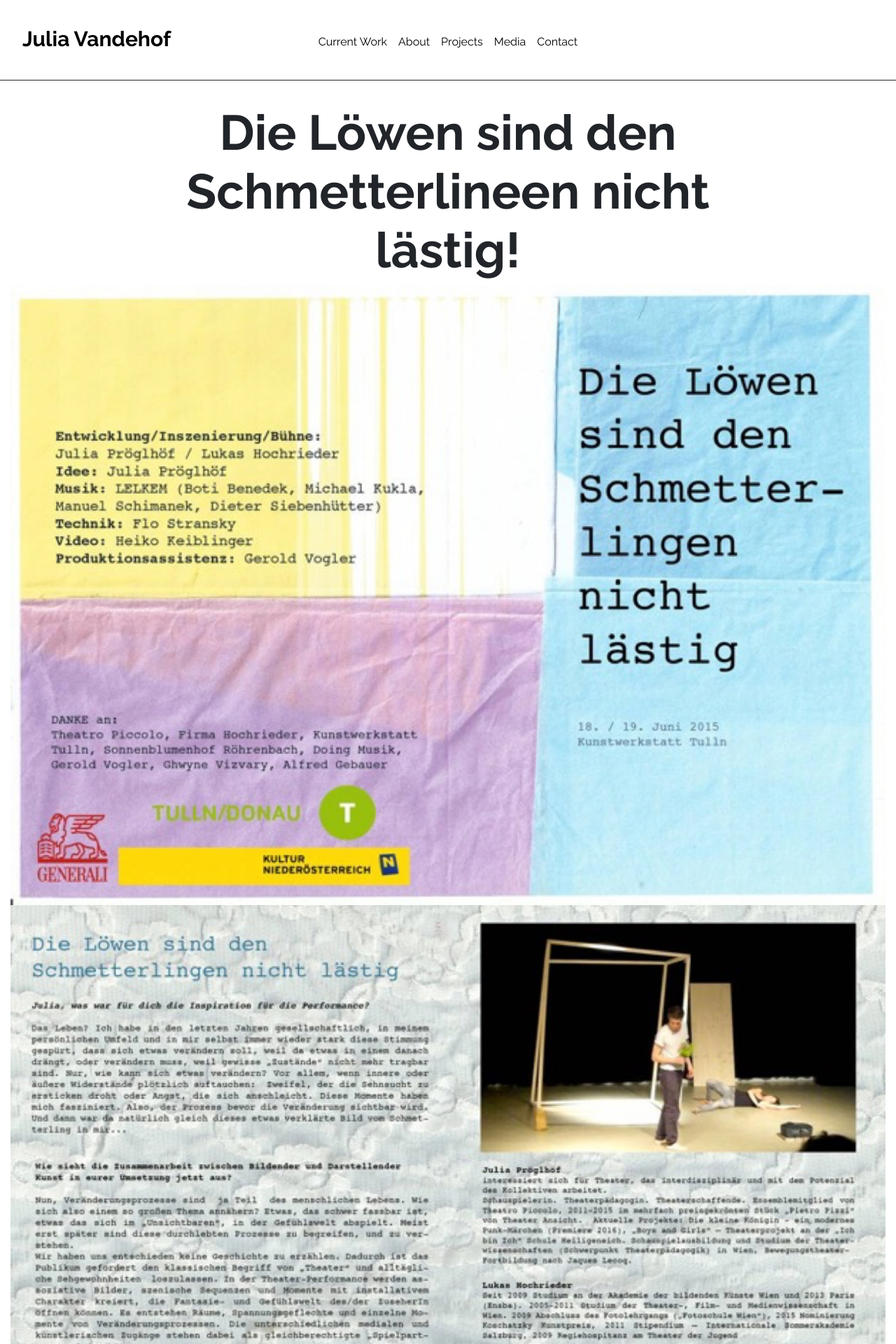
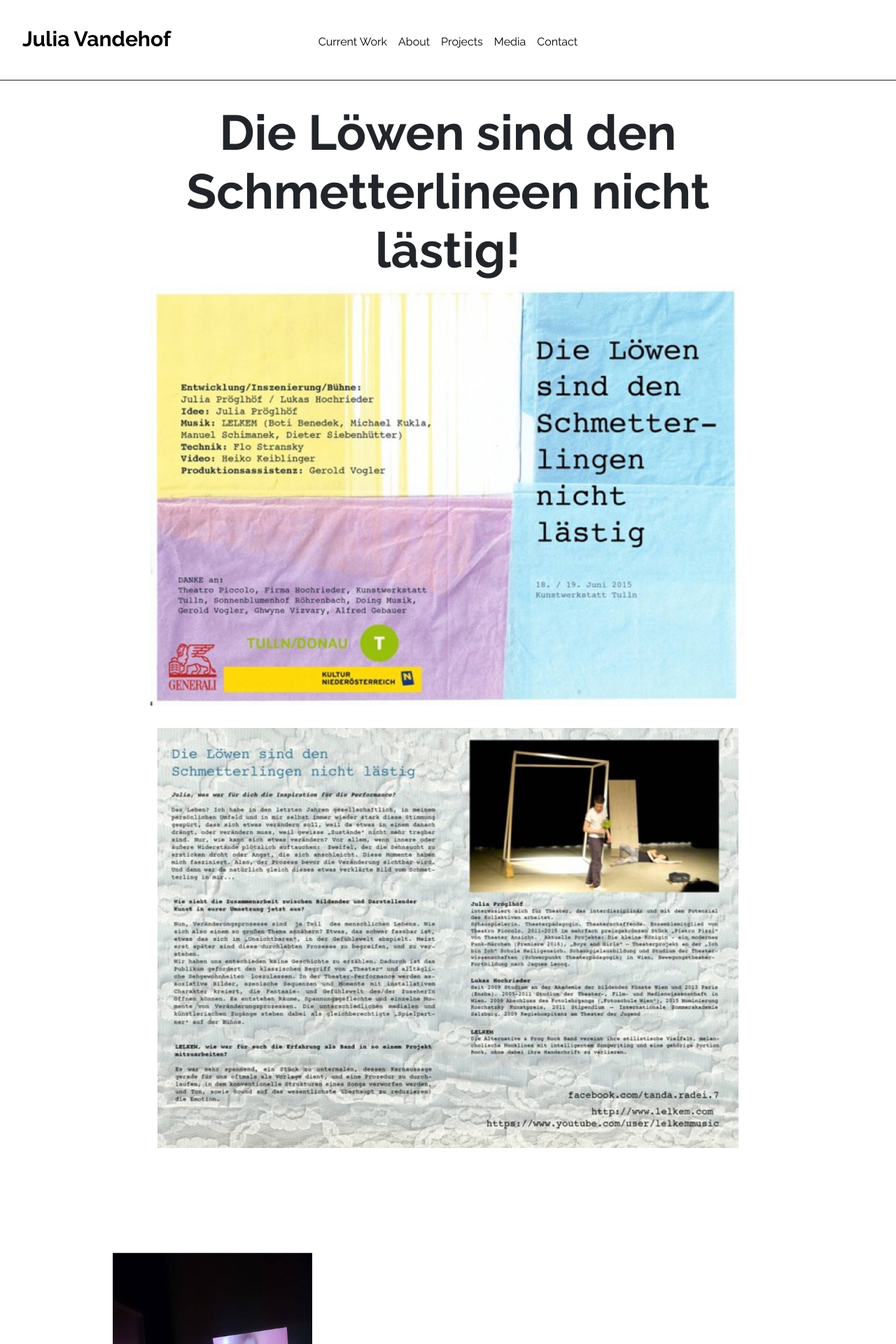
Before and after one commit to matteocarpi/julia, a Jekyll site: the page built from _posts/2019-03-05-die-löwen-sind-den-schmetterlineen-nicht-lästig.md, in a window 1280 px wide. Shown: the top 1920 px of the page at 70% size. Built offline with Jekyll 4.4.1, drawn with Linux system fonts in a browser that asks for light colours.

Commit message:
responsiveness for ipad and iphone

```diff
--- a/_layouts/post.html
+++ b/_layouts/post.html
@@ -7,7 +7,11 @@ layout: default
   <h3 class="post-subtitle">{{ page.sub_title }}</h3>
   <div class="main_pictures">
     {% for item in page.main_pictures %}
-      <img class="main_picture"src="{{ item }}" alt="">
+      <div class="main_picture" style="background: url({{ item }});
+    background-size: contain;
+    background-repeat: no-repeat;
+    background-position: center;">
+      </div>
     {% endfor %}
   </div>
 
@@ -36,7 +40,7 @@ layout: default
         </div>
 
         <div class="press">
-          {% if page.press_pictures > 1 %}
+          {% if page.press == true %}
             <h2>Press</h2>
 
             {% for item in page.press_pictures %}
--- a/_sass/home.scss
+++ b/_sass/home.scss
@@ -90,7 +90,7 @@
   flex-direction: column;
   align-items: center;
   justify-content: center;
-  padding: 2rem;
+  padding: 1rem;
 }
 .contacts {
   border-bottom: solid 1px;
--- a/_sass/mobile.scss
+++ b/_sass/mobile.scss
@@ -20,9 +20,30 @@
   .julia {
     flex-direction: column;
     align-items: center;
+    padding-top: 2rem;
   }
   div#contact {
     flex-direction: column;
     justify-content: center;
   }
+
+  // Project Page
+  .post_gallery {
+    flex-direction: column;
+  }
+  .secondary_gallery, .documentation {
+    margin: 0 0 2rem 0;
+  }
 }
+
+@media screen and (max-width: 620px) {
+  h1 {
+    font-size: 60px;
+  }
+  a.email {
+    font-size: 20px;
+  }
+  .avatar {
+    width: 80%;
+  }
+}
--- a/_sass/post.scss
+++ b/_sass/post.scss
@@ -5,6 +5,7 @@
     align-items: center;
     max-width: 1250px;
     margin: 2rem auto 0 auto;
+    padding: 0 2rem;
 }
 .main_pictures {
   display: flex;
@@ -12,9 +13,12 @@
   align-items: center;
   margin: 0 2rem;
   max-width: 1250px;
+  width: 100%;
 }
 .main_picture {
   max-width: 1250px;
+  margin-bottom: 2rem;
+  background-size: contain;
 }
 h2.post-title {
     max-width: 800px;
@@ -24,10 +28,13 @@ h2.post-title {
 h3.post-subtitle {
     font-style: italic;
 }
+.main_picture {
+  width: 90%;
+  padding-top: (90% / 16) * 9;
+}
 .post_description {
   max-width: 800px;
   margin: 2rem auto;
-
 }
 .secondary_gallery {
     display: flex;
```
